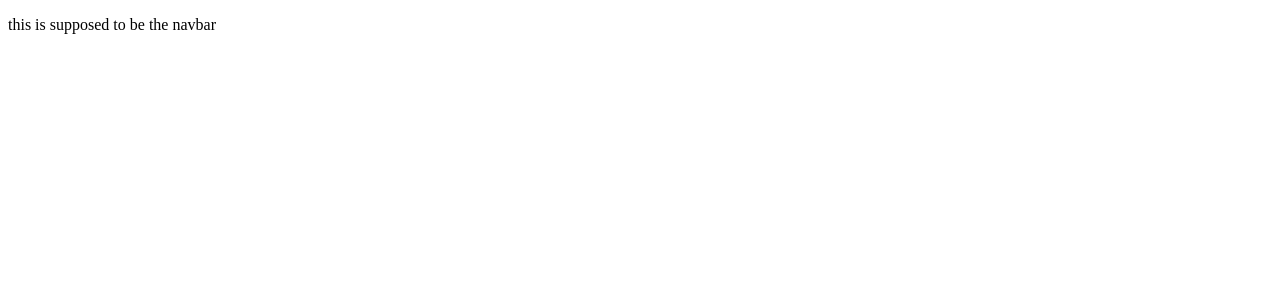
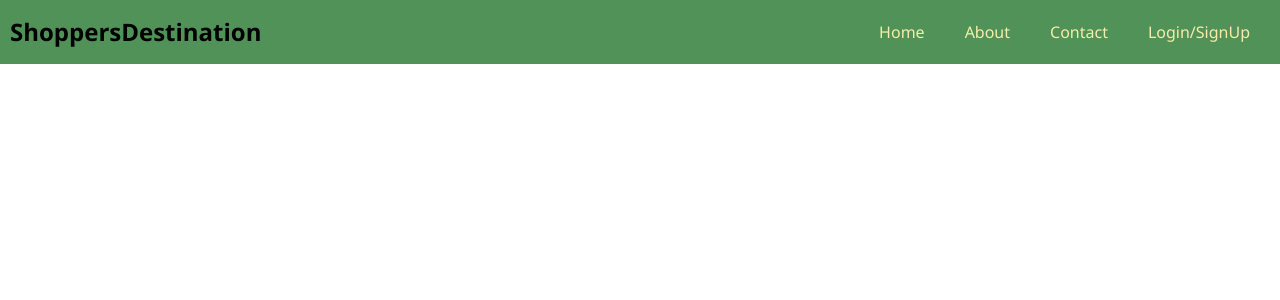
Before and after one commit to zia-ashraf/ShoppingApp, a React (Create React App) app in the folder 01-starting-project/: page / in a window 1280 px wide. Shown: the top 300 px of the page. Built offline with nearby package versions, Linux system fonts and the light colour scheme.

Commit message:
the navbar design is created

```diff
--- a/01-starting-project/src/components/Navbar.css
+++ b/01-starting-project/src/components/Navbar.css
@@ -0,0 +1,33 @@
+* {
+  font-family: "Segoe UI", Tahoma, Geneva, Verdana, sans-serif;
+  margin: 0px 0px;
+  padding: 0px 0px;
+}
+.navbar {
+  display: flex;
+  justify-content: space-between;
+  background-color: #519259;
+  width: 100%;
+  height: 4rem;
+}
+.navbar h2 {
+  padding: 15px 10px;
+}
+.navbar ul {
+  display: flex;
+  align-items: center;
+  list-style: none;
+  padding: 0px 10px;
+}
+.navbar ul li a {
+  text-decoration: none;
+  padding: 0px 10px;
+  color: #f4eea9;
+  margin: 0px 10px;
+}
+.navbar ul li a:hover {
+  cursor: pointer;
+  background-color: #064635;
+  border-radius: 5px;
+  padding: 10px 10px;
+}
--- a/01-starting-project/src/components/Navbar.js
+++ b/01-starting-project/src/components/Navbar.js
@@ -1,6 +1,24 @@
 import React from "react";
-
+import "./Navbar.css";
 const Navbar = () => {
-  return <p> this is supposed to be the navbar</p>;
+  return (
+    <div className="navbar">
+      <h2>ShoppersDestination</h2>
+      <ul>
+        <li>
+          <a>Home</a>
+        </li>
+        <li>
+          <a>About</a>
+        </li>
+        <li>
+          <a>Contact</a>
+        </li>
+        <li>
+          <a>Login/SignUp</a>
+        </li>
+      </ul>
+    </div>
+  );
 };
 export default Navbar;
```
